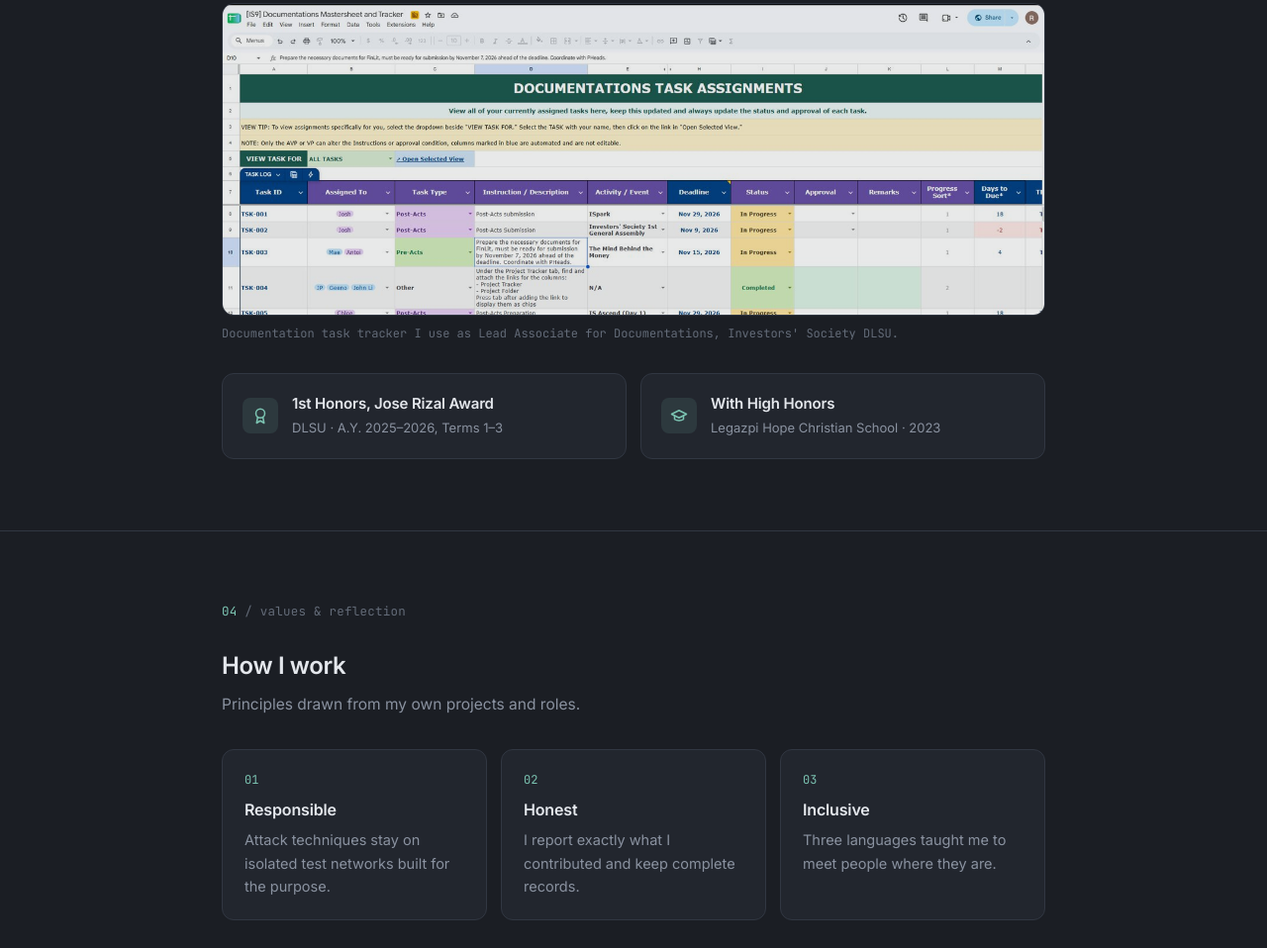
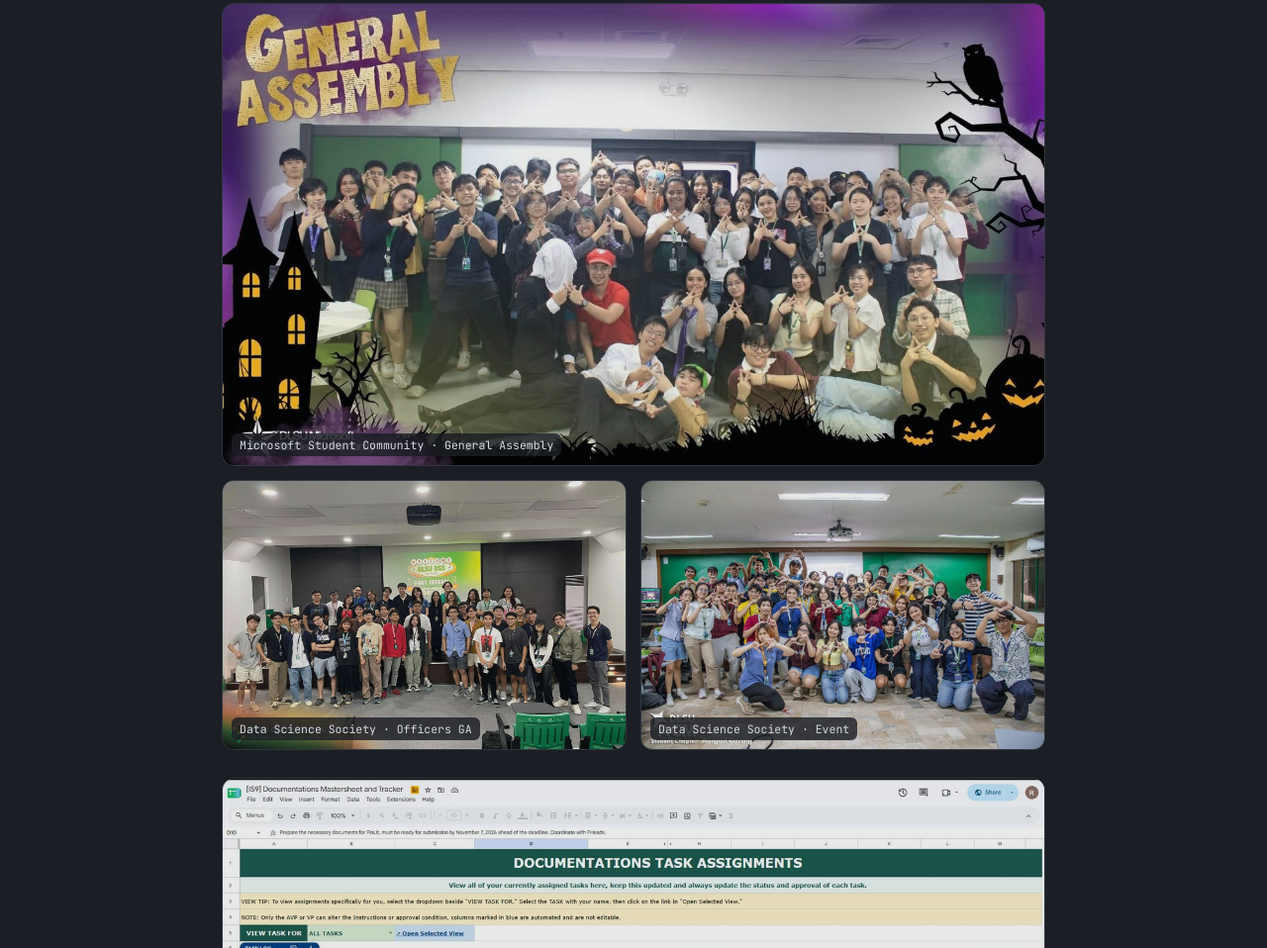
Before and after one commit to Reyvin1064/Reyvin1064.github.io, a plain HTML site: page index.html in a window 1280 px wide. Shown: the part 3340-4298 px from the top of the page at 99% size. Drawn offline with Linux system fonts and the light colour scheme.

Commit message:
Update profile photo and add organization event gallery
Co-Authored-By: Claude Opus 5.5 <noreply@anthropic.com>

```diff
--- a/index.html
+++ b/index.html
@@ -99,6 +99,14 @@ figure.proof a { display: block; border-radius: 12px; overflow: hidden; border:
 figure.proof img { width: 100%; display: block; opacity: .9; transition: opacity .2s; }
 figure.proof a:hover img { opacity: 1; }
 figure.proof figcaption { font: 12px var(--mono); color: var(--faint); margin-top: 10px; }
+.gallery { display: grid; grid-template-columns: 1fr 1fr; gap: 14px; margin-top: 28px; }
+.gallery figure { margin: 0; aspect-ratio: 3 / 2; }
+.gallery figure:first-child { grid-column: 1 / -1; aspect-ratio: 16 / 9; }
+.gallery a { display: block; height: 100%; border-radius: 12px; overflow: hidden; border: 1px solid var(--line); }
+.gallery img { width: 100%; height: 100%; object-fit: cover; display: block; opacity: .9; transition: opacity .2s, transform .3s; }
+.gallery a:hover img { opacity: 1; transform: scale(1.02); }
+.gallery figure { position: relative; }
+.gallery figcaption { position: absolute; left: 10px; bottom: 10px; font: 11.5px var(--mono); color: var(--text); background: rgba(27, 30, 36, .82); padding: 4px 8px; border-radius: 6px; pointer-events: none; }
 .learn { display: grid; grid-template-columns: 1fr 1fr; gap: 28px; align-items: center; margin-top: 36px; }
 .learn .lessons { margin: 0; }
 .learn figure.proof { margin: 0; }
@@ -147,6 +155,8 @@ footer .wrap { display: flex; justify-content: space-between; gap: 12px; flex-wr
   .card.wide { grid-column: auto; }
   .card.wide .shot { aspect-ratio: 16 / 8; }
   .learn { grid-template-columns: 1fr; }
+  .gallery { grid-template-columns: 1fr; }
+  .gallery figure:first-child { grid-column: auto; }
 }
 @media (max-width: 560px) {
   .wrap { padding: 0 16px; }
@@ -299,6 +309,11 @@ footer .wrap { display: flex; justify-content: space-between; gap: 12px; flex-wr
       <div class="row"><span><span class="name">Finance Officer</span><span class="org">Google Developer Groups on Campus DLSU · managed a PHP 10,000+ budget</span></span><span class="meta">2024 – 2026</span></div>
       <div class="row"><span><span class="name">Events and Activities Associate</span><span class="org">DLSU Data Science Society · workshops reaching 60 participants</span></span><span class="meta">2024 – 2026</span></div>
     </div>
+    <div class="gallery">
+      <figure><a href="images/event-msc-ga.jpg" target="_blank" rel="noopener"><img src="images/event-msc-ga.jpg" alt="DLSU Microsoft Student Community general assembly group photo" loading="lazy"></a><figcaption>Microsoft Student Community · General Assembly</figcaption></figure>
+      <figure><a href="images/event-dss-ga.jpg" target="_blank" rel="noopener"><img src="images/event-dss-ga.jpg" alt="DLSU Data Science Society officers first general assembly group photo" loading="lazy"></a><figcaption>Data Science Society · Officers GA</figcaption></figure>
+      <figure><a href="images/event-acm.jpg" target="_blank" rel="noopener"><img src="images/event-acm.jpg" alt="DLSU Data Science Society event group photo" loading="lazy"></a><figcaption>Data Science Society · Event</figcaption></figure>
+    </div>
     <figure class="proof">
       <a href="images/docs-tracker.jpg" target="_blank" rel="noopener"><img src="images/docs-tracker.jpg" alt="Investors' Society DLSU documentation task tracker in Google Sheets" loading="lazy"></a>
       <figcaption>Documentation task tracker I use as Lead Associate for Documentations, Investors' Society DLSU.</figcaption>
```
Also changed, not shown: images/event-acm.jpg (added), images/event-dss-ga.jpg (added), images/event-msc-ga.jpg (added), images/profile.jpg.
